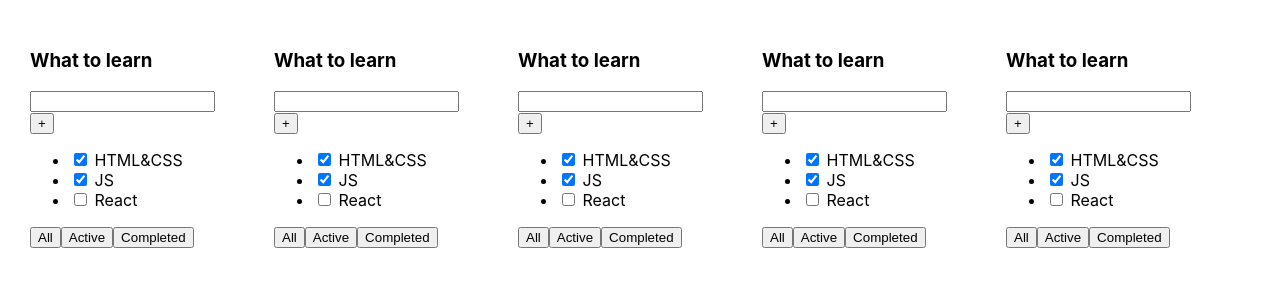
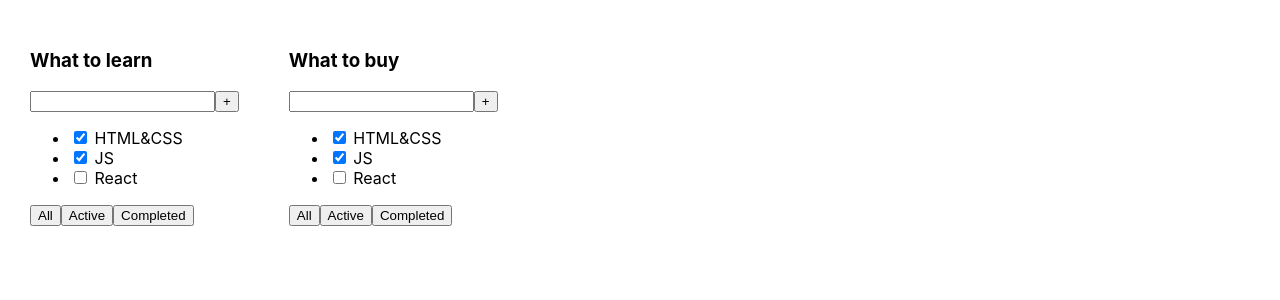
Before and after one commit to AndreyZaytsev90/IT-INCUBATOR, a React (Create React App) app in the folder todolist/: page / in a window 1280 px wide. Shown: the top 300 px of the page. Built offline with nearby package versions, Linux system fonts and the light colour scheme.

Commit message:
change file

```diff
--- a/todolist/src/App.tsx
+++ b/todolist/src/App.tsx
@@ -5,11 +5,8 @@
 function App() {
     return (
         <div className="App">
-          <TodoList/>
-          <TodoList/>
-          <TodoList/>
-          <TodoList/>
-          <TodoList/>
+            <TodoList title={"What to learn"}/>
+            <TodoList title={"What to buy"}/>
         </div>
     );
 }
--- a/todolist/src/TodoList.tsx
+++ b/todolist/src/TodoList.tsx
@@ -1,9 +1,14 @@
 import React from "react";
 
-function TodoList() {
+type TodoListPropsType = {
+    title: string
+}
+
+
+const TodoList= (props: TodoListPropsType) => {
     return (
         <div>
-            <h3>What to learn</h3>
+            <h3>{props.title}</h3>
             <div>
                 <input/>
                 <button>+</button>
@@ -20,7 +25,6 @@
             </div>
         </div>
     )
-
 }
 
 export default TodoList
```
